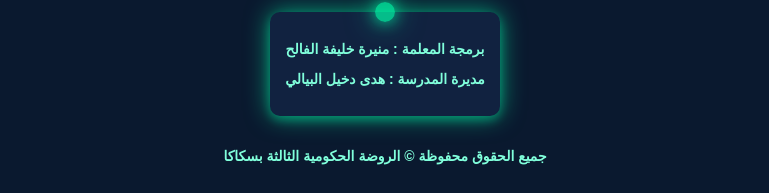
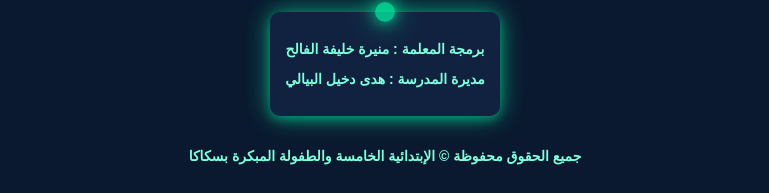
Before and after one commit to Alfale7/Monera7, a plain HTML site: page index.html in a window 1280 px wide. Shown: the part 1527-1720 px from the top of the page, without its empty margins (255-1024 px from the left). Drawn offline with Linux system fonts and the light colour scheme.

Commit message:
Update index.html

```diff
--- a/index.html
+++ b/index.html
@@ -193,7 +193,7 @@
 
 <div class="footer-container">
     <div class="footer">
-        جميع الحقوق محفوظة © الروضة الحكومية الثالثة بسكاكا
+          جميع الحقوق محفوظة © الإبتدائية الخامسة والطفولة المبكرة بسكاكا
     </div>
 </div>
 
```
